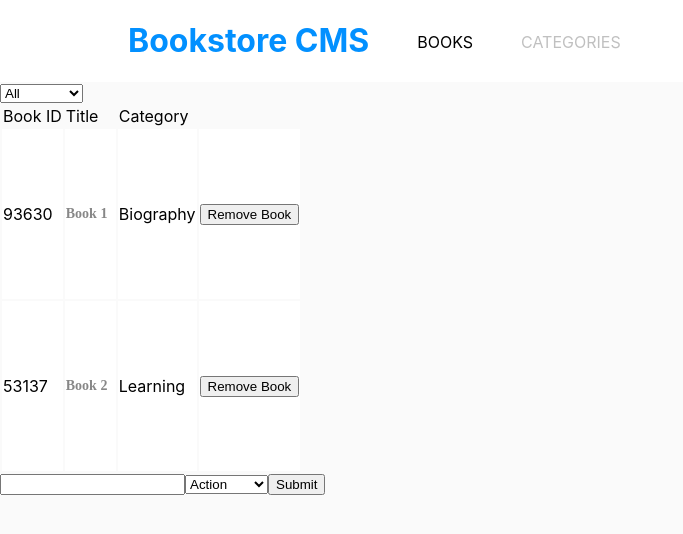
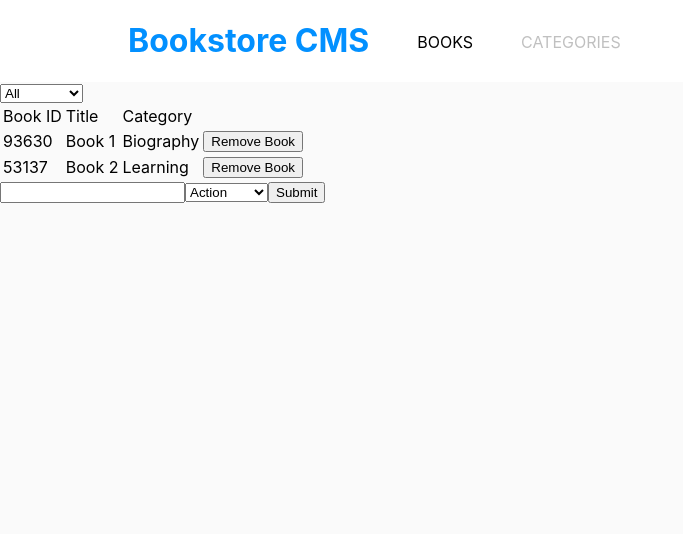
Before and after one commit to onedebos/redux-bookstore, a React (Create React App) app: page / in a window 1280 px wide. Shown: the top 534 px of the page, without its empty margins (0-683 px from the left). Built offline with nearby package versions, Linux system fonts and the light colour scheme.

Commit message:
Revert "style app"
This reverts commit 8f4cb5a31b875a4a3a6df6642a89bc5a3b4500a7.

```diff
--- a/src/components/Book.css
+++ /dev/null
@@ -1,21 +0,0 @@
-.Bookstore-CMS {
-  width: 100vw;
-  height: 170px;
-  border-radius: 4px;
-  border: solid 1px #e8e8e8;
-  background-color: #ffffff;
-}
-
-.title {
-  width: 49px;
-  height: 18px;
-  opacity: 0.5;
-  font-family: Montserrat;
-  font-size: 14px;
-  font-weight: bold;
-  font-stretch: normal;
-  font-style: normal;
-  line-height: normal;
-  letter-spacing: normal;
-  color: #121212;
-}
--- a/src/components/Book.js
+++ b/src/components/Book.js
@@ -1,21 +1,16 @@
-import React from "react";
-import PropTypes from "prop-types";
-import "./Book.css";
+import React from 'react';
+import PropTypes from 'prop-types';
 
 function Book({ book, deleteBook }) {
   const handleRemoveBook = () => {
     deleteBook(book);
   };
   return (
-    <tr className="Bookstore-CMS">
+    <tr>
       <td>{book.id}</td>
-      <td className="title">{book.title}</td>
+      <td>{book.title}</td>
       <td>{book.category}</td>
-      <td>
-        <button type="button" onClick={handleRemoveBook}>
-          Remove Book
-        </button>
-      </td>
+      <td><button type="button" onClick={handleRemoveBook}>Remove Book</button></td>
     </tr>
   );
 }
@@ -24,8 +19,8 @@ Book.propTypes = {
   book: PropTypes.shape({
     id: PropTypes.number.isRequired,
     title: PropTypes.string.isRequired,
-    category: PropTypes.string.isRequired
+    category: PropTypes.string.isRequired,
   }).isRequired,
-  deleteBook: PropTypes.func.isRequired
+  deleteBook: PropTypes.func.isRequired,
 };
 export default Book;
--- a/src/containers/BooksList.js
+++ b/src/containers/BooksList.js
@@ -1,12 +1,13 @@
-import { connect } from "react-redux";
-import PropTypes from "prop-types";
-import React from "react";
-import { removeBook, changeFilter } from "../actions";
-import Book from "../components/Book";
-import CategoryFilter from "../components/CategoryFilter";
-import "./BooksList.css";
+import { connect } from 'react-redux';
+import PropTypes from 'prop-types';
+import React from 'react';
+import { removeBook, changeFilter } from '../actions';
+import Book from '../components/Book';
+import CategoryFilter from '../components/CategoryFilter';
 
-const BooksList = ({ books, removeBook, filter, changeFilter }) => {
+const BooksList = ({
+  books, removeBook, filter, changeFilter,
+}) => {
   const handleRemoveBook = book => {
     removeBook(book);
   };
@@ -16,16 +17,13 @@ const BooksList = ({ books, removeBook, filter, changeFilter }) => {
   };
 
   let renderBooks;
-  if (filter === "All") {
+  if (filter === 'All') {
     renderBooks = books.map(book => (
       <Book book={book} key={book.id} deleteBook={handleRemoveBook} />
     ));
   } else {
-    renderBooks = books
-      .filter(storedBook => storedBook.category === filter)
-      .map(book => (
-        <Book book={book} key={book.id} deleteBook={handleRemoveBook} />
-      ));
+    renderBooks = books.filter(storedBook => storedBook.category === filter).map(book => (
+      <Book book={book} key={book.id} deleteBook={handleRemoveBook} />));
   }
 
   return (
@@ -39,7 +37,9 @@ const BooksList = ({ books, removeBook, filter, changeFilter }) => {
             <td>Category</td>
           </tr>
         </thead>
-        <tbody>{renderBooks}</tbody>
+        <tbody>
+          {renderBooks }
+        </tbody>
       </table>
     </div>
   );
@@ -49,18 +49,18 @@ const mapStateToProps = state => ({ books: state.books, filter: state.filter });
 
 const mapDispatchToProps = dispatch => ({
   removeBook: book => dispatch(removeBook(book)),
-  changeFilter: filter => dispatch(changeFilter(filter))
+  changeFilter: filter => dispatch(changeFilter(filter)),
 });
 
 BooksList.defaultProps = {
-  books: []
+  books: [],
 };
 
 BooksList.propTypes = {
   books: PropTypes.arrayOf(PropTypes.object),
   removeBook: PropTypes.func.isRequired,
   changeFilter: PropTypes.func.isRequired,
-  filter: PropTypes.string.isRequired
+  filter: PropTypes.string.isRequired,
 };
 
 export default connect(mapStateToProps, mapDispatchToProps)(BooksList);
```
Also changed, not shown: src/containers/BooksList.css (deleted).
